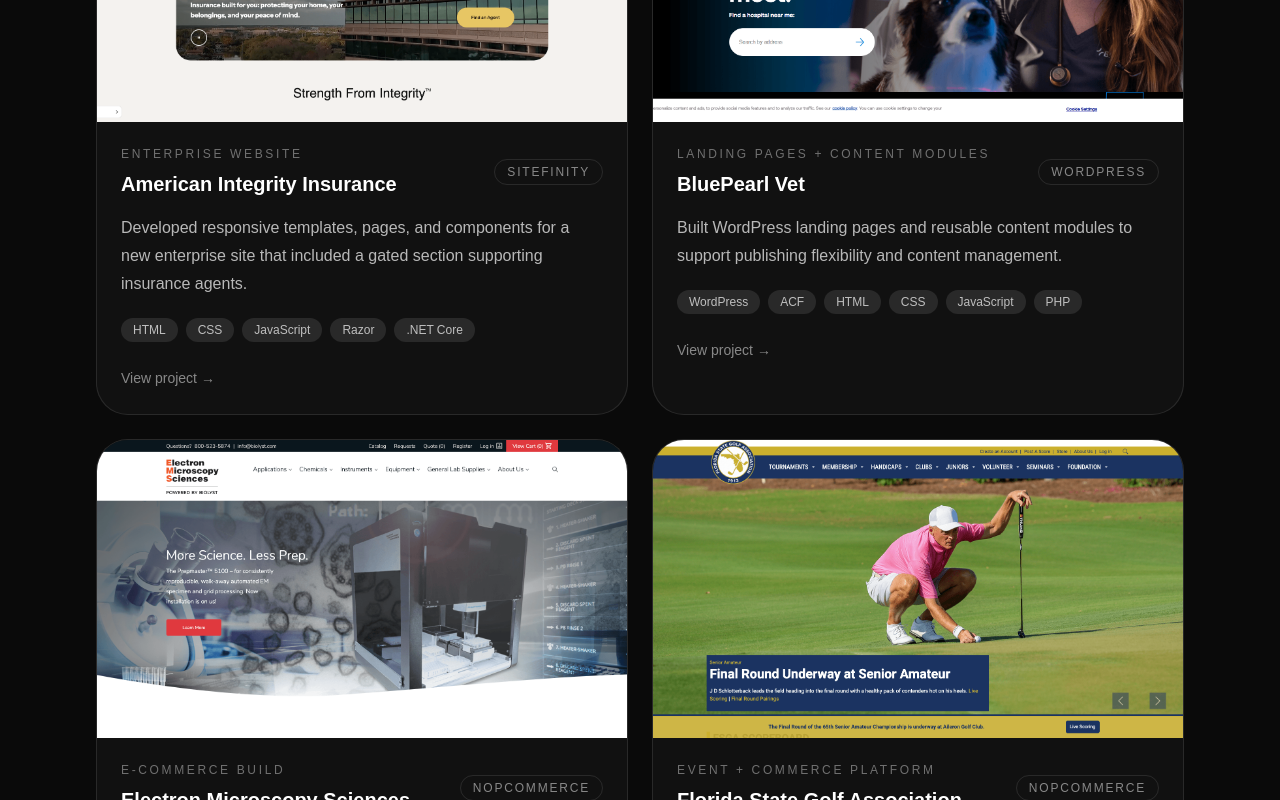
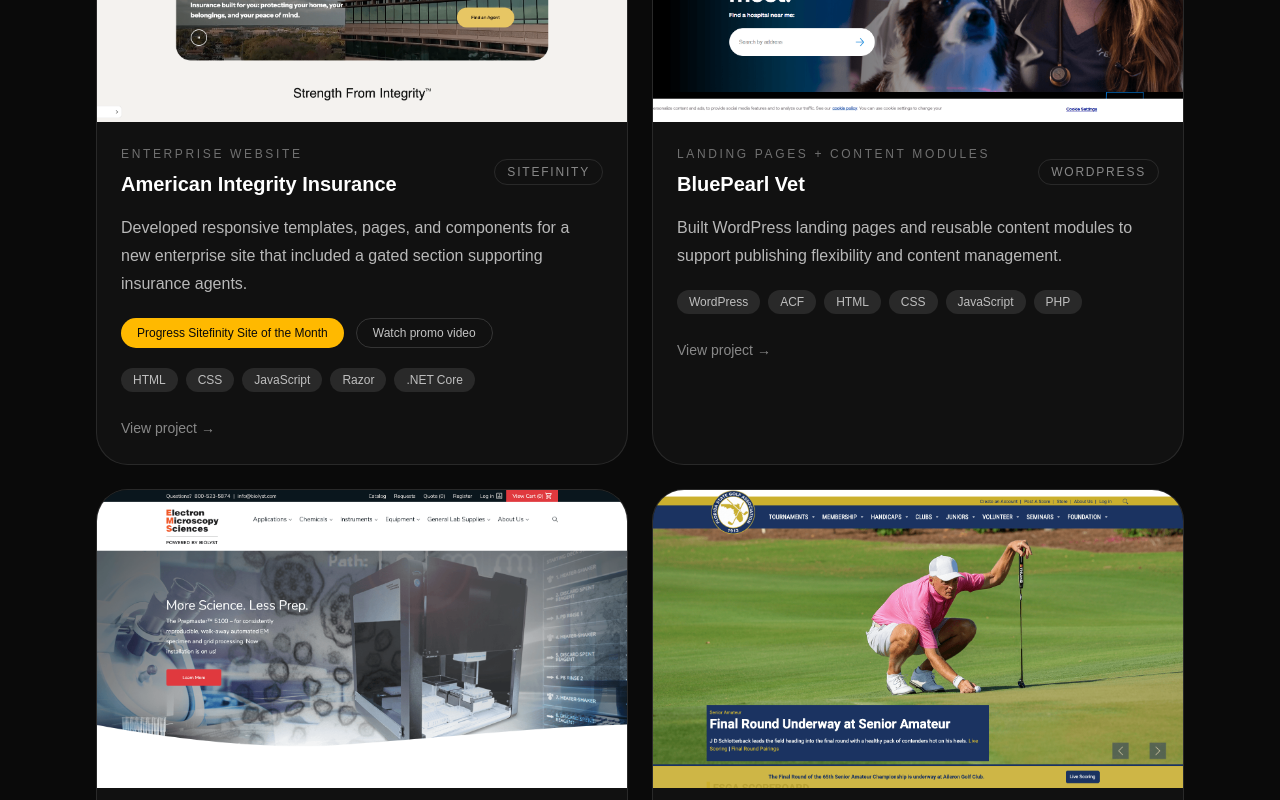
Before and after one commit to jeffreyharris/jeffrey-portfolio, a Next.js app: page / in a window 1280 px wide. Shown: the part 1900-2700 px from the top of the page. Built offline with nearby package versions, Linux system fonts and the light colour scheme.

Commit message:
Sitefinity site of the month addtition

```diff
--- a/app/projects/[slug]/page.tsx
+++ b/app/projects/[slug]/page.tsx
@@ -66,14 +66,37 @@
           ))}
         </div>
 
-        {(project.liveUrl || project.githubUrl) && (
+
+       {(project.awardUrl || project.videoUrl || project.liveUrl || project.githubUrl) && (
   <div className="mt-8 flex flex-wrap gap-4">
+    {project.awardUrl && (
+      <a
+        href={project.awardUrl}
+        target="_blank"
+        rel="noopener noreferrer"
+        className="inline-flex items-center rounded-2xl bg-amber-400 px-4 py-2 text-sm font-medium leading-none text-neutral-950 transition hover:bg-amber-300"
+      >
+        {project.awardLabel || "Award recognition"}
+      </a>
+    )}
+
+    {project.videoUrl && (
+      <a
+        href={project.videoUrl}
+        target="_blank"
+        rel="noopener noreferrer"
+        className="inline-flex items-center rounded-2xl border border-red-400/40 bg-red-500/10 px-4 py-2 text-sm font-medium leading-none text-red-200 transition hover:border-red-300/60 hover:bg-red-500/20 hover:text-red-100"
+      >
+        {project.videoLabel || "Watch promo video"}
+      </a>
+    )}
+
     {project.liveUrl && (
       <a
         href={project.liveUrl}
         target="_blank"
-        rel="noreferrer"
-        className="rounded-2xl bg-white px-4 py-2 text-sm font-medium text-black"
+        rel="noopener noreferrer"
+        className="inline-flex items-center rounded-2xl bg-white px-4 py-2 text-sm font-medium leading-none text-black transition hover:bg-white/85"
       >
         Visit Site
       </a>
@@ -83,8 +106,8 @@
       <a
         href={project.githubUrl}
         target="_blank"
-        rel="noreferrer"
-        className="rounded-2xl border border-white/15 px-4 py-2 text-sm text-white"
+        rel="noopener noreferrer"
+        className="inline-flex items-center rounded-2xl border border-white/15 px-4 py-2 text-sm font-medium leading-none text-white transition hover:border-white/35 hover:bg-white/10"
       >
         View Code
       </a>
--- a/components/ProjectCard.tsx
+++ b/components/ProjectCard.tsx
@@ -12,11 +12,15 @@
   summary,
   tech,
   image,
+  awardUrl,
+  awardLabel,
+  videoUrl,
+  videoLabel,
 }: ProjectCardProps) {
   return (
     <article className="group overflow-hidden rounded-[2rem] border border-white/10 bg-white/[0.03] transition hover:border-white/20 hover:bg-white/[0.05]">
       {image && (
-        <div className="relative aspect-[16/9] w-full">
+        <div className="relative aspect-[16/9] w-full overflow-hidden">
           <Image
             src={image}
             alt={title}
@@ -42,6 +46,32 @@
 
         <p className="mt-4 leading-7 text-white/70">{summary}</p>
 
+        {(awardUrl || videoUrl) && (
+  <div className="mt-5 flex flex-wrap gap-3">
+    {awardUrl && (
+      <a
+        href={awardUrl}
+        target="_blank"
+        rel="noopener noreferrer"
+        className="inline-flex items-center rounded-2xl bg-amber-400 px-4 py-2 text-xs font-medium leading-none text-neutral-950 transition hover:bg-amber-300"
+      >
+        {awardLabel || "Award recognition"}
+      </a>
+    )}
+
+    {videoUrl && (
+      <a
+        href={videoUrl}
+        target="_blank"
+        rel="noopener noreferrer"
+        className="inline-flex items-center rounded-2xl border border-white/15 px-4 py-2 text-xs font-medium leading-none text-white/75 transition hover:border-white/35 hover:bg-white/10 hover:text-white"
+      >
+        {videoLabel || "Watch promo video"}
+      </a>
+    )}
+  </div>
+)}
+
         <div className="mt-5 flex flex-wrap gap-2">
           {tech.map((item) => (
             <span
--- a/components/ProjectsSection.tsx
+++ b/components/ProjectsSection.tsx
@@ -69,6 +69,10 @@
   role={project.role}
   outcome={project.outcome}
   image={project.image}
+  awardUrl={project.awardUrl}
+  awardLabel={project.awardLabel}
+  videoUrl={project.videoUrl}
+  videoLabel={project.videoLabel}
           />
         ))}
       </div>
--- a/data/projects.ts
+++ b/data/projects.ts
@@ -12,7 +12,12 @@
     role:
       "Built and integrated front-end templates, pages, and components in the Sitefinity renderer for a responsive Sitefinity implementation.",
     outcome:
-      "Launched a new responsive website with a gated section for agents while supporting multiple user groups across the business.",
+      "Chosen by Progress as their Sitefinity Site of the Month in April 2026. Launched a new responsive website with a gated section for agents while supporting multiple user groups across the business.",
+    awardUrl:
+  "https://www.progress.com/sitefinity-cms/user-awards/american-integrity-insurance",
+awardLabel: "Progress Sitefinity Site of the Month",
+videoUrl: "https://www.youtube.com/watch?v=HRR1PEWG5Jo&t=1s",
+videoLabel: "Watch promo video",
     liveUrl: "https://www.aii.com/",
     image: "/images/American-Integrity-Home.png",
   },
--- a/types/project.ts
+++ b/types/project.ts
@@ -9,5 +9,9 @@
   outcome: string;
   liveUrl?: string;
   githubUrl?: string;
+  awardUrl?: string;
+  awardLabel?: string;
+  videoUrl?: string;
+videoLabel?: string;
   image?: string;
 };
```
Lines whose indentation alone changed are shown as unchanged.
